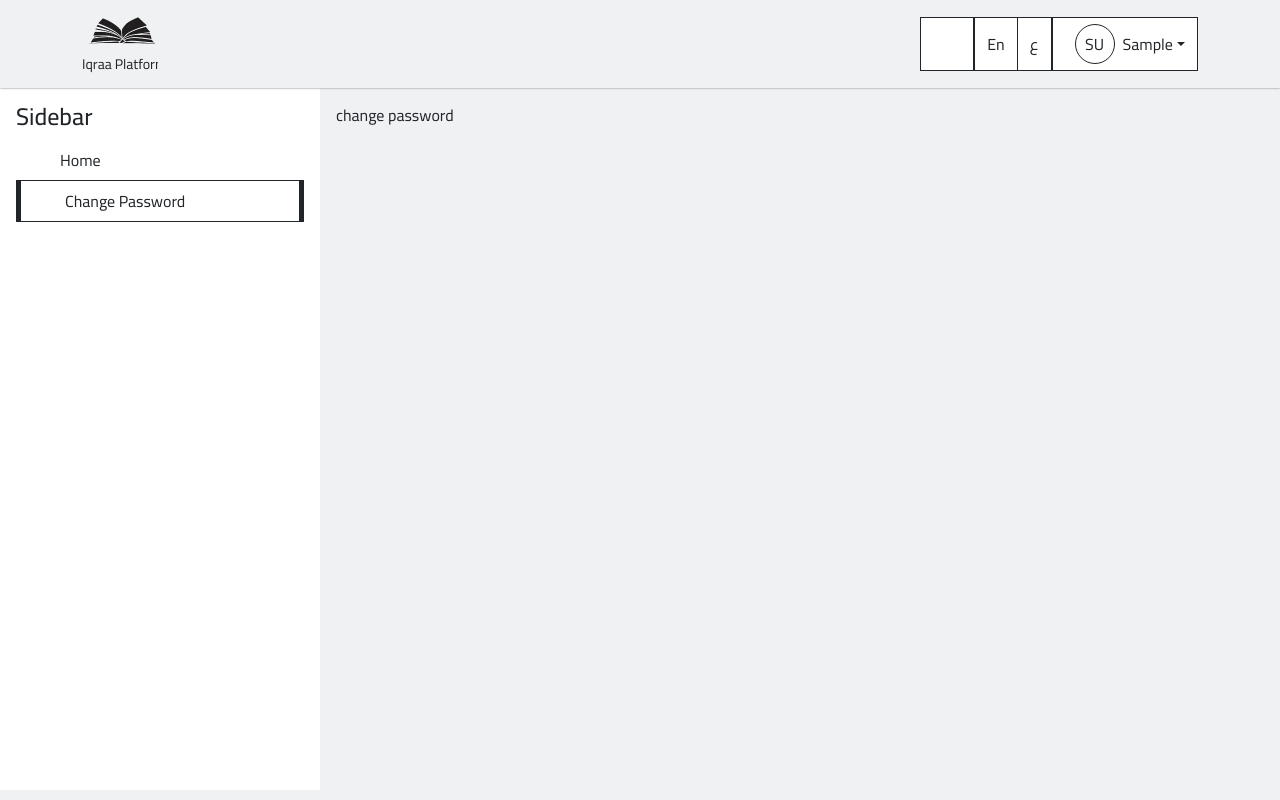
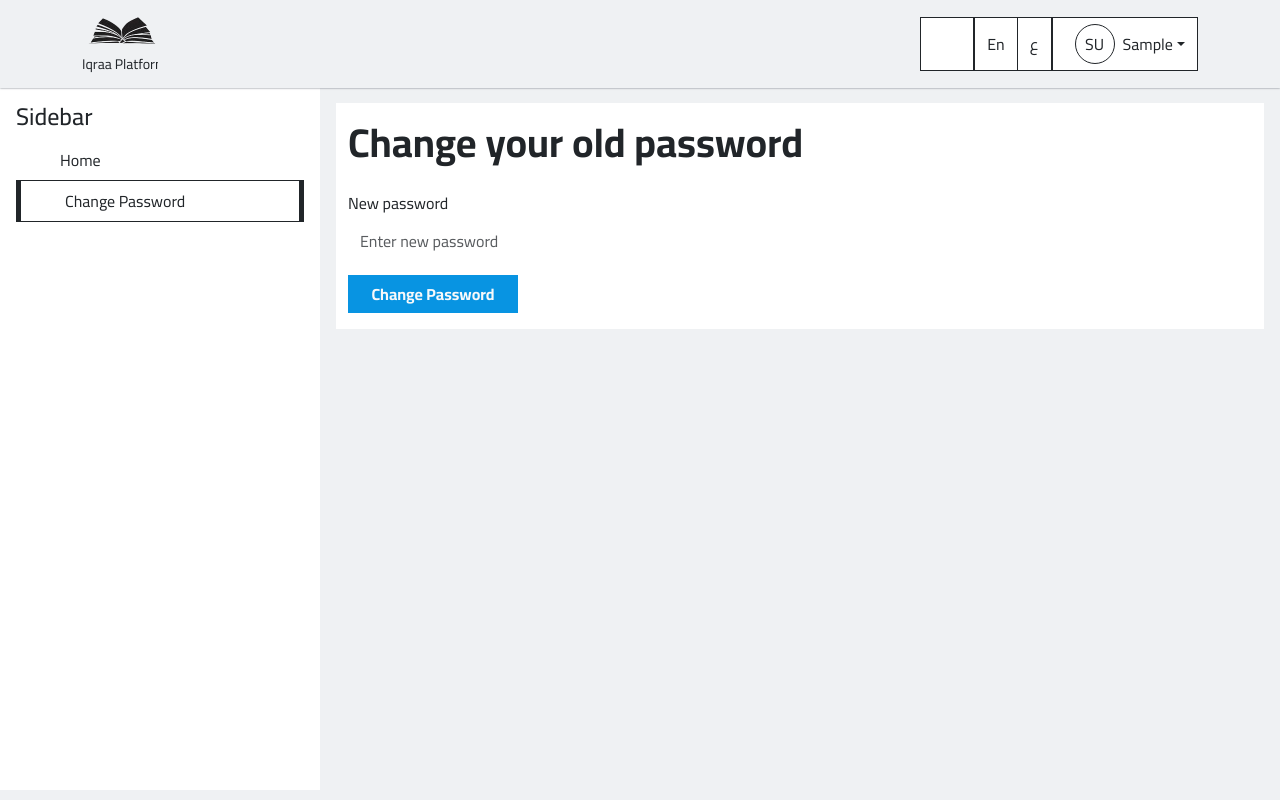
Before and after one commit to abdelrahman-sameeh/Bookstore-Frontend, a React (Vite) app: page /dashboard/change-password in a window 1280 px wide. Built offline with nearby package versions, Linux system fonts and the light colour scheme; sample sign-in values are in the browser's storage; some icons are missing.

Commit message:
create change password page

```diff
--- a/src/api/ApiEndpoints.ts
+++ b/src/api/ApiEndpoints.ts
@@ -13,4 +13,6 @@ export const ApiEndpoints = {
   updateDeleteBook: (bookId: string) => `${mainPath}/books/${bookId}`,
   createBook: `${mainPath}/books`,
   getUpdateDeleteBook: (bookId: string) =>`${mainPath}/books/${bookId}`,
+  changePassword: `${mainPath}/changePassword`,
+
 }
--- a/src/components/utils/Notify.tsx
+++ b/src/components/utils/Notify.tsx
@@ -1,10 +1,14 @@
 import { toast } from "react-toastify";
 import "react-toastify/dist/ReactToastify.css";
 
-const notify = (msg: string, type: "warn" | "success" | "error") => {
-  if (type === "warn") toast.warn(msg);
-  else if (type === "success") toast.success(msg);
-  else if (type === "error") toast.error(msg);
+const notify = (
+  msg: string,
+  type: "warn" | "success" | "error",
+  duration: number = 3000 // default duration in milliseconds
+) => {
+  if (type === "warn") toast.warn(msg, { autoClose: duration });
+  else if (type === "success") toast.success(msg, { autoClose: duration });
+  else if (type === "error") toast.error(msg, { autoClose: duration });
 };
 
 export default notify;
--- a/src/i18n/ar.json
+++ b/src/i18n/ar.json
@@ -174,5 +174,15 @@
         "viewBooks": "كُتُبك"
       }
     }
+  },
+  "changePassword": {
+    "passwordChangedSuccessfully": "تم تغيير كلمة المرور بنجاح",
+    "logoutIn5Seconds": "سيتم تسجيل الخروج من جميع الجلسات خلال 5 ثوانٍ",
+    "failedToChangePassword": "فشل في تغيير كلمة المرور",
+    "newPassword": "كلمة مرور جديدة",
+    "enterNewPassword": "أدخل كلمة المرور الجديدة",
+    "changePassword": "تغيير كلمة المرور",
+    "changeOldPassword": "تغير كلمة المرور القديمة"
+
   }
 }
--- a/src/i18n/en.json
+++ b/src/i18n/en.json
@@ -172,5 +172,17 @@
         "viewBooks": "Your books"
       }
     }
+  },
+
+  "changePassword": {
+    "passwordChangedSuccessfully": "Password changed successfully",
+    "logoutIn5Seconds": "You will be logged out from all sessions in 5 seconds",
+    "failedToChangePassword": "Failed to change password",
+    "newPassword": "New password",
+    "enterNewPassword": "Enter new password",
+    "changePassword": "Change password",
+    "changeOldPassword": "Change your old password"
   }
+
+
 }
--- a/src/pages/DashboardLayout/Auth/ChangePassword.tsx
+++ b/src/pages/DashboardLayout/Auth/ChangePassword.tsx
@@ -1,10 +1,55 @@
+import { Form } from "react-bootstrap";
+import LoadingButton from "../../../components/utils/LoadingButton";
+import { useState } from "react";
+import authAxios from "../../../api/authAxios";
+import { ApiEndpoints } from "../../../api/ApiEndpoints";
+import notify from "../../../components/utils/Notify";
+import { useTranslation } from "react-i18next";
 
 const ChangePassword = () => {
+  const [password, setPassword] = useState('');
+  const [loading, setLoading] = useState(false);
+  const { t } = useTranslation();
+
+  const handleSubmit = async (e: React.FormEvent) => {
+    e.preventDefault();
+
+    setLoading(true);
+    const response = await authAxios(true, ApiEndpoints.changePassword, 'POST', { password });
+    setLoading(false);
+
+    if (response.status === 200) {
+      notify(t('changePassword.passwordChangedSuccessfully'), 'success');
+      notify(t('changePassword.logoutIn5Seconds'), 'warn', 5000);
+      localStorage.removeItem('token');
+      sessionStorage.removeItem('user');
+      setTimeout(() => {
+        window.location.href = '/auth?login=true';
+      }, 5000);
+    } else {
+      notify(t('changePassword.failedToChangePassword'), 'error');
+    }
+  };
+
   return (
     <div>
-      change password
+      <div className="container alt-bg py-3">
+        <h2 className="fw-bold fs-1 mb-4"> {t('changePassword.changeOldPassword')} </h2>
+        <Form onSubmit={handleSubmit}>
+          <Form.Group className="mb-3" controlId="formBasicPassword">
+            <Form.Label>{t('changePassword.newPassword')}</Form.Label>
+            <Form.Control
+              value={password}
+              onChange={(e) => setPassword(e.target.value)}
+              type="password"
+              placeholder={t('changePassword.enterNewPassword')}
+            />
+          </Form.Group>
+          <LoadingButton loading={loading}>{t('changePassword.changePassword')}</LoadingButton>
+        </Form>
+      </div>
     </div>
-  )
-}
+  );
+};
 
-export default ChangePassword
+export default ChangePassword;
--- a/src/static/styles/index.css
+++ b/src/static/styles/index.css
@@ -112,6 +112,7 @@ select {
   border: none !important;
   outline: none !important;
   box-shadow: none !important;
+  border-radius: 0 !important;
 }
 
 form.auth-form button {
```
Also changed, not shown: backlog.txt (added).
